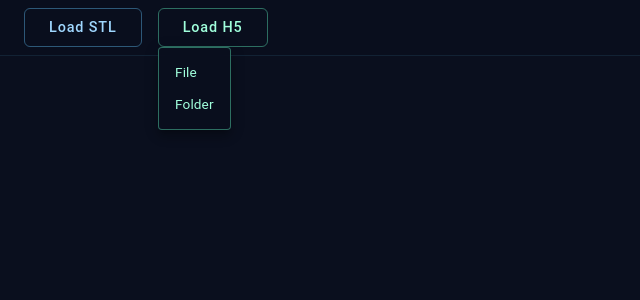
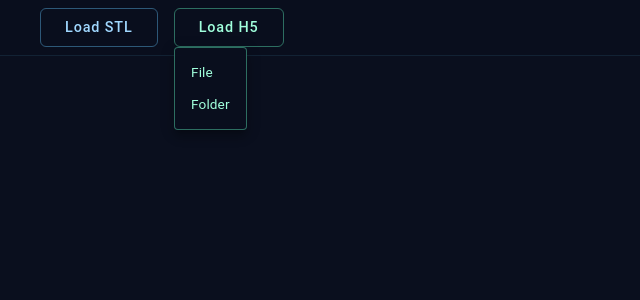
Before and after one commit to acai10/Lumina, a React (Vite) app in the folder frontend/: page / in a window 1280 px wide. Both pictures are taken after a click on the button "Load H5". Shown: the top 300 px of the page, without its empty margins (0-640 px from the left). Built offline with nearby package versions, Linux system fonts and the light colour scheme; no server answers.

Commit message:
feat: refactor components to use styled components; extract styles for Toolbar, H5FileTabs, and SliceSlider

```diff
--- a/frontend/src/App.tsx
+++ b/frontend/src/App.tsx
@@ -1,5 +1,5 @@
 import { useCallback } from 'react'
-import { Box } from '@mui/material'
+import { Box, Stack } from '@mui/material'
 import { useViewerStore } from './app/store/viewerSlice'
 import STLViewer from './features/stl/STLViewer'
 import H5Viewer from './features/h5/H5Viewer'
@@ -18,14 +18,7 @@ export default function App() {
     )
 
     return (
-        <Box
-            sx={{
-                display: 'flex',
-                flexDirection: 'column',
-                height: '100vh',
-                background: palette.bgDeep,
-            }}
-        >
+        <Stack sx={{ height: '100vh', background: palette.bgDeep }}>
             <Toolbar />
             {mode === 'h5' && <H5FileTabs />}
             <Box sx={{ flex: 1, overflow: 'hidden', position: 'relative' }}>
@@ -42,6 +35,6 @@ export default function App() {
                 )}
             </Box>
             <AppSnackbar />
-        </Box>
+        </Stack>
     )
 }
--- a/frontend/src/app/App.styles.ts
+++ b/frontend/src/app/App.styles.ts
@@ -1,13 +1,7 @@
-// NEW: glowSx extracted from App.tsx — 7 props + hover pseudo-selector justifies extraction
 import { palette } from '../shared/theme/palette'
 
 export const glowSx = {
     px: 3,
     py: 0.75,
-    fontSize: '0.9rem',
-    letterSpacing: '0.06em',
-    borderRadius: '6px',
-    textTransform: 'none' as const,
-    transition: 'box-shadow 0.2s',
     '&:hover': { boxShadow: `0 0 18px 3px ${palette.cyanGlow}` },
 }
--- /dev/null
+++ b/frontend/src/features/h5/H5FileTabs.styles.ts
@@ -0,0 +1,27 @@
+import { styled } from '@mui/material/styles'
+import Tabs from '@mui/material/Tabs'
+import { palette } from '../../shared/theme/palette'
+
+export const H5Tabs = styled(Tabs)({
+    flexShrink: 0,
+    background: palette.toolbarBg,
+    borderBottom: `1px solid ${palette.toolbarBorder}`,
+    minHeight: 36,
+    '& .MuiTab-root': {
+        minHeight: 36,
+        fontSize: '0.75rem',
+        color: palette.textMuted,
+        textTransform: 'none',
+        letterSpacing: '0.03em',
+    },
+    '& .Mui-selected': { color: palette.tealLabel },
+    '& .MuiTabs-indicator': { backgroundColor: palette.tealBorder },
+})
+
+export const closeIconButtonSx = {
+    p: 0.1,
+    ml: 0.5,
+    color: 'inherit',
+    opacity: 0.6,
+    '&:hover': { opacity: 1 },
+}
--- a/frontend/src/features/h5/SliceSlider.styles.ts
+++ b/frontend/src/features/h5/SliceSlider.styles.ts
@@ -1,5 +1,13 @@
-// NEW: Slider has 3 nested pseudo-selectors; IconButton has dynamic colors — justifies extraction
+import { styled } from '@mui/material/styles'
+import Typography from '@mui/material/Typography'
 import { palette } from '../../shared/theme/palette'
+
+export const SliceLabel = styled(Typography)({
+    color: palette.textDim,
+    fontSize: '0.7rem',
+    letterSpacing: '0.08em',
+    textShadow: '0 1px 4px rgba(0,0,0,0.8)',
+})
 
 export const sliderSx = {
     flex: 1,
--- /dev/null
+++ b/frontend/src/features/toolbar/Toolbar.styles.ts
@@ -0,0 +1,49 @@
+import { styled } from '@mui/material/styles'
+import Stack from '@mui/material/Stack'
+import Typography from '@mui/material/Typography'
+import { palette } from '../../shared/theme/palette'
+import { glowSx } from '../../app/App.styles'
+
+export const ToolbarRoot = styled(Stack)({
+    flexShrink: 0,
+    background: palette.toolbarBg,
+    backdropFilter: 'blur(10px)',
+    borderBottom: `1px solid ${palette.toolbarBorder}`,
+    padding: '8px 24px',
+})
+
+export const FileNameText = styled(Typography)({
+    marginLeft: 'auto',
+    color: palette.textMuted,
+    fontSize: '0.8rem',
+    letterSpacing: '0.04em',
+    overflow: 'hidden',
+    textOverflow: 'ellipsis',
+    whiteSpace: 'nowrap',
+    maxWidth: 320,
+})
+
+export const stlButtonSx = { ...glowSx, borderColor: palette.cyanBorder, color: palette.cyanLabel }
+export const h5ButtonSx = { ...glowSx, borderColor: palette.tealBorder, color: palette.tealLabel }
+export const clearButtonSx = {
+    px: 3,
+    py: 0.75,
+    borderColor: palette.clearBorder,
+    color: palette.clearLabel,
+    '&:hover': { boxShadow: `0 0 18px 3px ${palette.clearGlow}` },
+}
+
+export const menuPaperSx = {
+    background: palette.toolbarBg,
+    border: `1px solid ${palette.tealBorder}`,
+    backdropFilter: 'blur(10px)',
+}
+
+export const menuItemSx = { fontSize: '0.85rem', color: palette.tealLabel }
+
+export const LoadingText = styled(Typography)({
+    color: palette.textSecondary,
+    fontSize: '0.85rem',
+})
+
+export const loadingSpinnerSx = { color: palette.cyan }
--- a/frontend/src/features/toolbar/Toolbar.tsx
+++ b/frontend/src/features/toolbar/Toolbar.tsx
@@ -1,9 +1,18 @@
 import { useState } from 'react'
-import { Box, Button, CircularProgress, Menu, MenuItem, Typography } from '@mui/material'
-import { palette } from '../../shared/theme/palette'
-import { glowSx } from '../../app/App.styles'
+import { Button, CircularProgress, Menu, MenuItem, Stack } from '@mui/material'
 import { useViewerStore } from '../../app/store/viewerSlice'
 import { useFileUpload } from './useFileUpload'
+import {
+    ToolbarRoot,
+    FileNameText,
+    LoadingText,
+    stlButtonSx,
+    h5ButtonSx,
+    clearButtonSx,
+    menuPaperSx,
+    menuItemSx,
+    loadingSpinnerSx,
+} from './Toolbar.styles'
 
 export default function Toolbar() {
     const { mode, isLoading, stlFile, h5Files, activeH5Index, reset } = useViewerStore()
@@ -21,7 +30,6 @@ export default function Toolbar() {
     const activeFileName =
         mode === 'stl' ? (stlFile?.name ?? '') : (h5Files[activeH5Index]?.name ?? '')
 
-    const menuItemSx = { fontSize: '0.85rem', color: palette.tealLabel }
     const handleFileLoad = () => {
         setH5MenuAnchor(null)
         h5InputRef.current?.click()
@@ -32,19 +40,7 @@ export default function Toolbar() {
     }
 
     return (
-        <Box
-            sx={{
-                display: 'flex',
-                alignItems: 'center',
-                gap: 2,
-                px: 3,
-                py: 1,
-                flexShrink: 0,
-                background: palette.toolbarBg,
-                backdropFilter: 'blur(10px)',
-                borderBottom: `1px solid ${palette.toolbarBorder}`,
-            }}
-        >
+        <ToolbarRoot direction="row" alignItems="center" spacing={2}>
             <input
                 ref={stlInputRef}
                 type="file"
@@ -69,22 +65,16 @@ export default function Toolbar() {
             />
 
             {isLoading ? (
-                <Box sx={{ display: 'flex', alignItems: 'center', gap: 1.5 }}>
-                    <CircularProgress size={18} sx={{ color: palette.cyan }} />
-                    <Typography sx={{ color: palette.textSecondary, fontSize: '0.85rem' }}>
-                        Loading volume…
-                    </Typography>
-                </Box>
+                <Stack direction="row" alignItems="center" spacing={1.5}>
+                    <CircularProgress size={18} sx={loadingSpinnerSx} />
+                    <LoadingText>Loading volume…</LoadingText>
+                </Stack>
             ) : (
                 <>
                     <Button
                         variant="outlined"
                         size="small"
-                        sx={{
-                            ...glowSx,
-                            borderColor: palette.cyanBorder,
-                            color: palette.cyanLabel,
-                        }}
+                        sx={stlButtonSx}
                         onClick={() => stlInputRef.current?.click()}
                     >
                         Load STL
@@ -92,11 +82,7 @@ export default function Toolbar() {
                     <Button
                         variant="outlined"
                         size="small"
-                        sx={{
-                            ...glowSx,
-                            borderColor: palette.tealBorder,
-                            color: palette.tealLabel,
-                        }}
+                        sx={h5ButtonSx}
                         onClick={(e) => setH5MenuAnchor(e.currentTarget)}
                     >
                         Load H5
@@ -105,15 +91,7 @@ export default function Toolbar() {
                         anchorEl={h5MenuAnchor}
                         open={Boolean(h5MenuAnchor)}
                         onClose={() => setH5MenuAnchor(null)}
-                        slotProps={{
-                            paper: {
-                                sx: {
-                                    background: palette.toolbarBg,
-                                    border: `1px solid ${palette.tealBorder}`,
-                                    backdropFilter: 'blur(10px)',
-                                },
-                            },
-                        }}
+                        slotProps={{ paper: { sx: menuPaperSx } }}
                     >
                         <MenuItem onClick={handleFileLoad} sx={menuItemSx}>
                             File
@@ -123,39 +101,14 @@ export default function Toolbar() {
                         </MenuItem>
                     </Menu>
                     {mode !== 'none' && (
-                        <Button
-                            variant="outlined"
-                            size="small"
-                            sx={{
-                                ...glowSx,
-                                borderColor: palette.clearBorder,
-                                color: palette.clearLabel,
-                                '&:hover': { boxShadow: `0 0 18px 3px ${palette.clearGlow}` },
-                            }}
-                            onClick={reset}
-                        >
+                        <Button variant="outlined" size="small" sx={clearButtonSx} onClick={reset}>
                             Clear
                         </Button>
                     )}
                 </>
             )}
 
-            {activeFileName && (
-                <Typography
-                    sx={{
-                        ml: 'auto',
-                        color: palette.textMuted,
-                        fontSize: '0.8rem',
-                        letterSpacing: '0.04em',
-                        overflow: 'hidden',
-                        textOverflow: 'ellipsis',
-                        whiteSpace: 'nowrap',
-                        maxWidth: 320,
-                    }}
-                >
-                    {activeFileName}
-                </Typography>
-            )}
-        </Box>
+            {activeFileName && <FileNameText>{activeFileName}</FileNameText>}
+        </ToolbarRoot>
     )
 }
--- a/frontend/src/shared/theme/theme.ts
+++ b/frontend/src/shared/theme/theme.ts
@@ -1,4 +1,3 @@
-// NEW: MUI theme config extracted from main.tsx — single source of truth for theme setup
 import { createTheme } from '@mui/material'
 import { palette } from './palette'
 
@@ -10,4 +9,17 @@ export const darkTheme = createTheme({
             paper: palette.bgPaper,
         },
     },
+    components: {
+        MuiButton: {
+            styleOverrides: {
+                root: {
+                    textTransform: 'none',
+                    borderRadius: '6px',
+                    letterSpacing: '0.06em',
+                    fontSize: '0.9rem',
+                    transition: 'box-shadow 0.2s',
+                },
+            },
+        },
+    },
 })
```
Also changed, not shown: frontend/src/features/h5/H5FileTabs.tsx (+7 -28 lines), frontend/src/features/h5/SliceSlider.tsx (+7 -20 lines).
